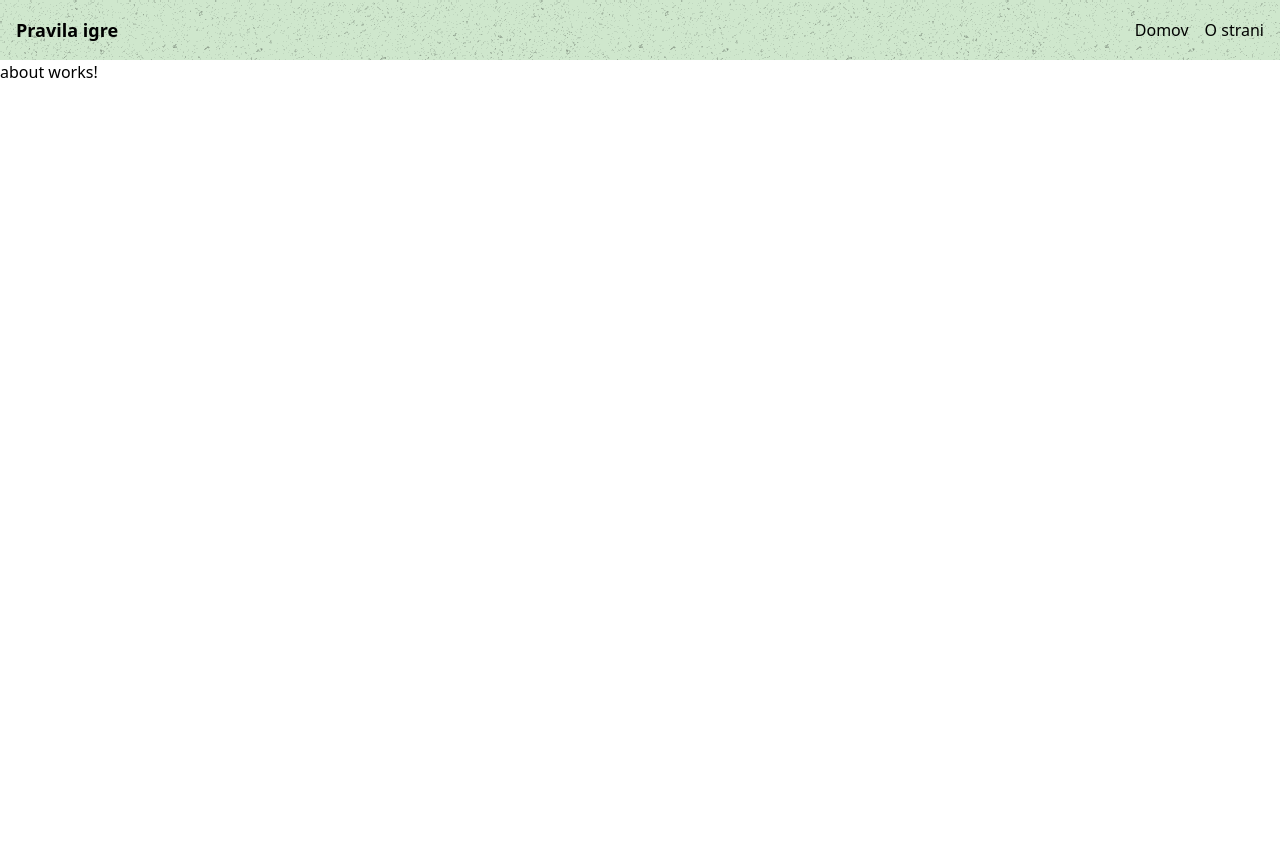
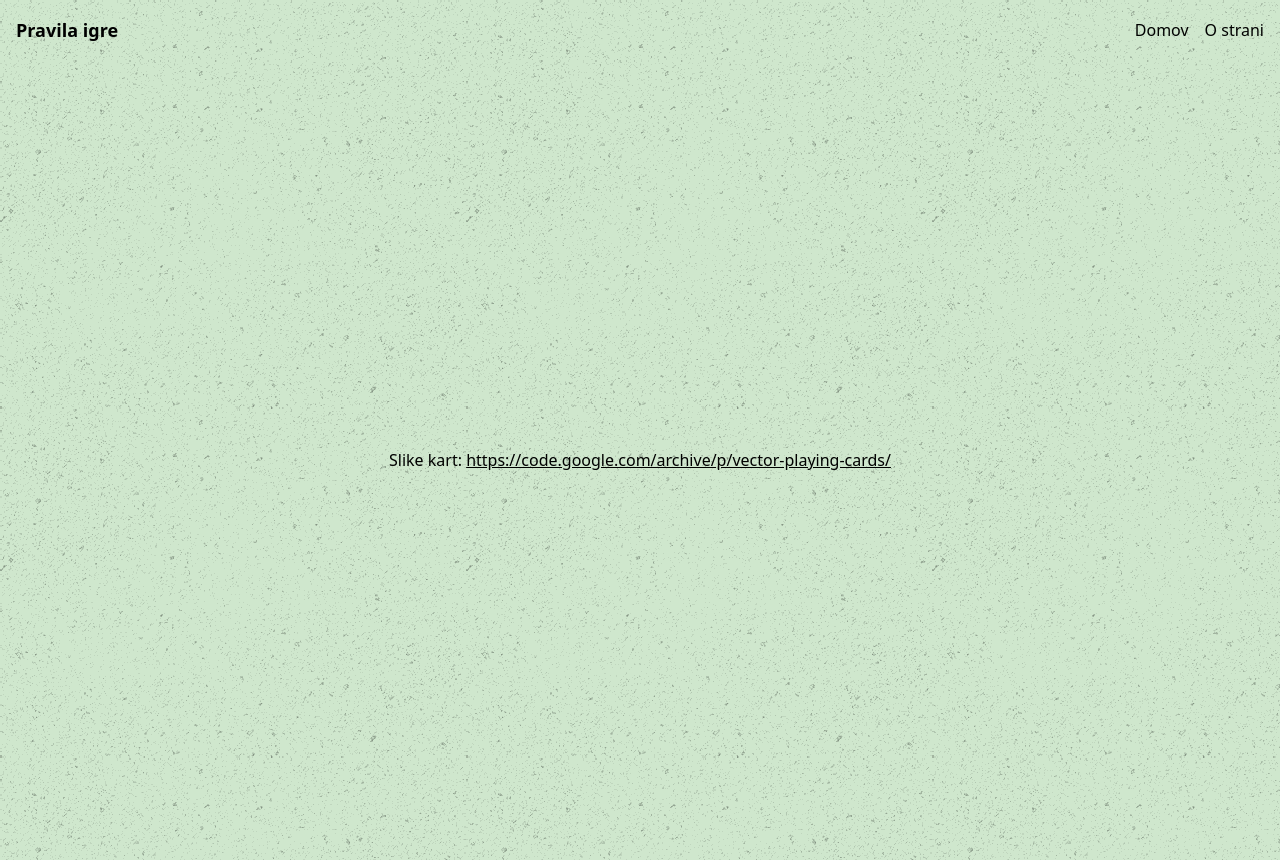
Before and after one commit to Urichh/furajbus, an Angular app: page /about in a window 1280 px wide. Before the commit the page ends 800 px from the top, so only its background shows below. Built offline with nearby package versions, Linux system fonts and the light colour scheme.

Commit message:
added about page

```diff
--- a/src/app/about/about.component.html
+++ b/src/app/about/about.component.html
@@ -1 +1,4 @@
-<p>about works!</p>
+<div id="bg" class="flex flex-col items-center justify-center min-h-screen px-6">
+    <p>Slike kart: <a href="https://code.google.com/archive/p/vector-playing-cards/" class="text-black-500 underline hover:text-gray-500">https://code.google.com/archive/p/vector-playing-cards/</a></p>
+    <!--<img src="../../karte_default.png" id="banner" alt="logo?" class="w-1/3 md:w-1/5 lg:w-1/6 xl:w-1/8 h-auto mx-auto" />-->
+</div>
--- a/src/app/home/home.component.html
+++ b/src/app/home/home.component.html
@@ -216,6 +216,5 @@
                 Prav tako ta izračun ne upošteva možnosti, da če karto zadržiš za kasneje, in se ta ne pojavi več, se tvoja možnost igranja avtobusa poveča.
             </p>
         </app-collapsible-section>
-
     </div>
 </div>
```
